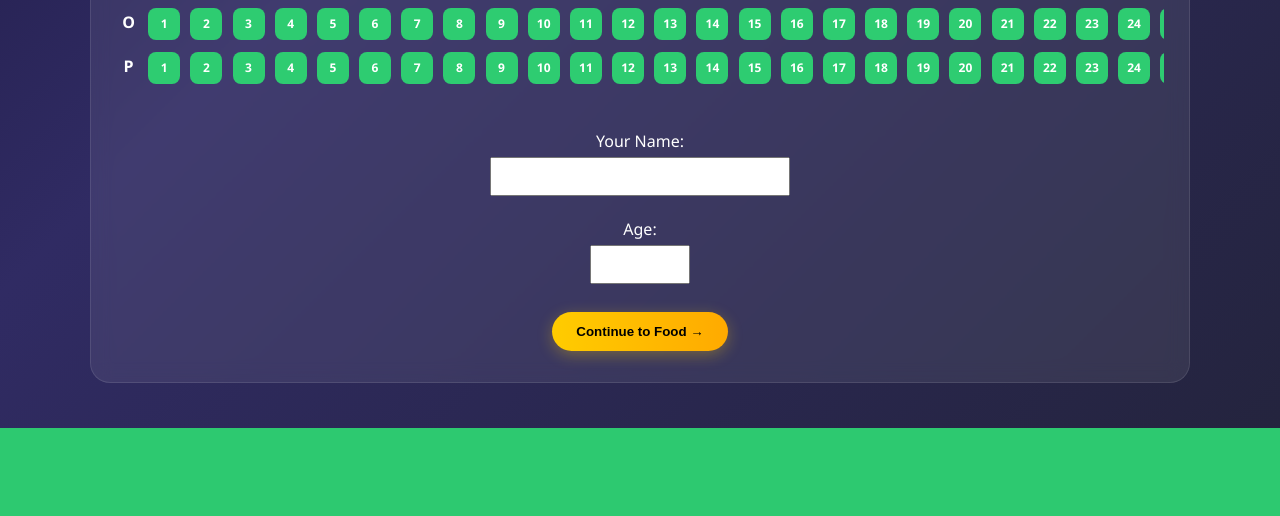
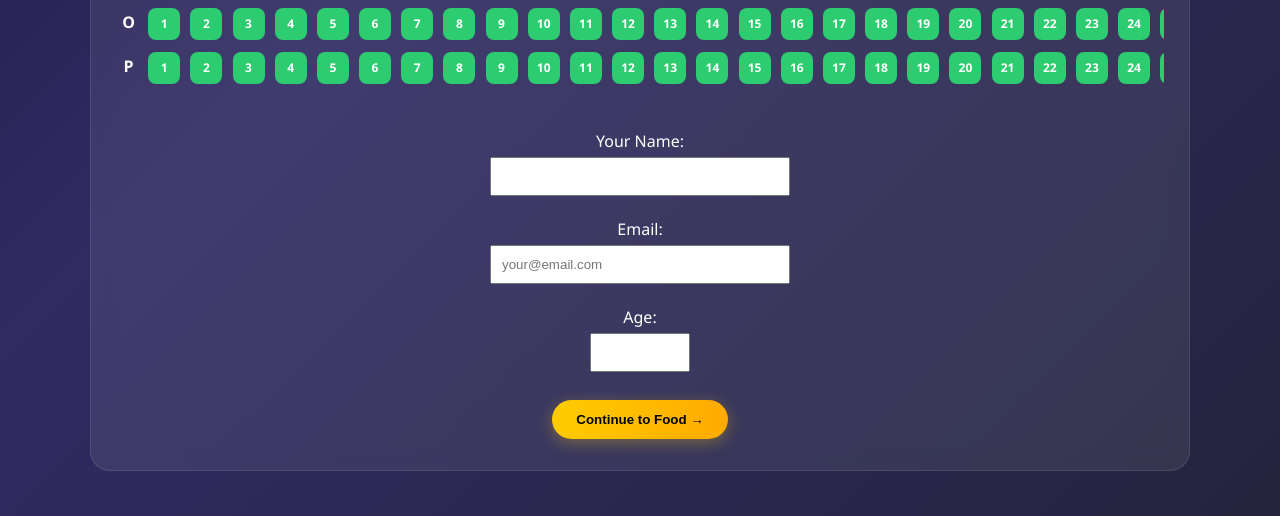
Before and after one commit to MEETH007/TJP--MULTIPLEX, a Flask app: page /seats/1 in a window 1280 px wide. Shown: the part 1121-1637 px from the top of the page. Before the commit the page ends 1549 px from the top, so only its background shows below. Run offline with Flask 3, Linux system fonts and the light colour scheme; data that the repository does not hold is empty.

Commit message:
Update seats.html

```diff
--- a/templates/seats.html
+++ b/templates/seats.html
@@ -40,6 +40,12 @@
             <label>Your Name:<br>
                 <input type="text" name="name" required style="padding:10px; width:90%; max-width:300px; margin-top:5px;">
             </label><br><br>
+
+            <label>Email:<br>
+                <input type="email" name="email" required placeholder="your@email.com"
+                       style="padding:10px; width:90%; max-width:300px; margin-top:5px;">
+            </label><br><br>
+
             <label>Age:<br>
                 <input type="number" name="age" min="1" max="120" required style="padding:10px; width:100px; margin-top:5px;">
             </label><br><br>
```
